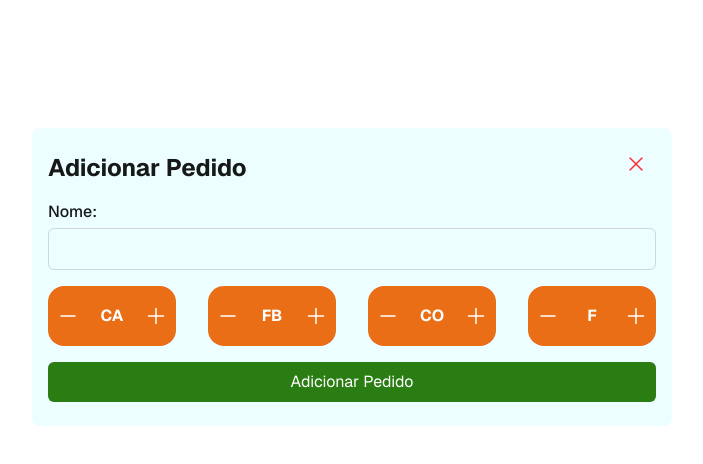
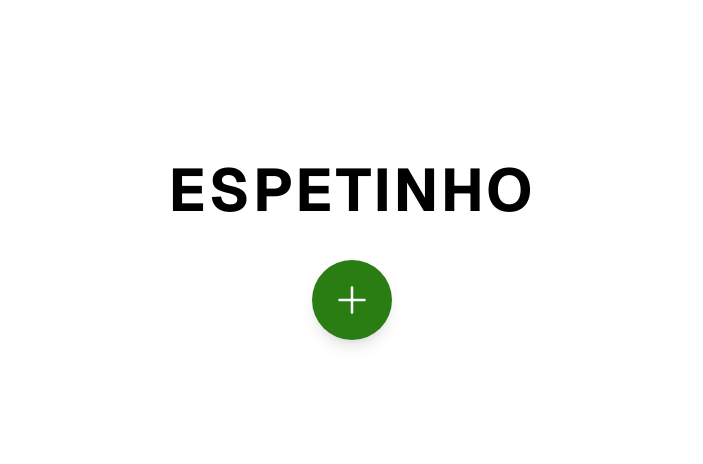
Before and after one commit to andrehsb/controle-pedidos, a Next.js app in the folder frontend/: page / in a window 1280 px wide. Shown: the top 464 px of the page, without its empty margins (288-991 px from the left). Built offline with nearby package versions, Linux system fonts and the light colour scheme.

Commit message:
feat: Adiciona botão de abrir modal

```diff
--- a/frontend/app/components/AddPedido.tsx
+++ b/frontend/app/components/AddPedido.tsx
@@ -10,7 +10,11 @@ type PedidoItens = {
     F: number;
 };
 
-export default function AddPedido() {
+type AddPedidoProps = {
+    closeModal: () => void;
+};
+
+export default function AddPedido({ closeModal }: AddPedidoProps) {
 
     const [itens, setItens] = useState({
         CA: 0,
@@ -38,13 +42,13 @@ export default function AddPedido() {
 
     const temItens = Object.values(itens).some(qtd => qtd > 0);
     return (
-        <section className='w-full bg-cyan-50 px-4 py-6 max-w-md lg:max-w-4xl mx-auto relative rounded-lg' >
+        <section className='w-full bg-[#F0EACD] px-4 py-6 max-w-md lg:max-w-4xl mx-auto relative rounded-lg' >
             <h2 className='text-2xl font-bold text-[#171918] mb-4' >
                 Adicionar Pedido
             </h2>
             <button
                 type="button"
-                onClick={zerarPedido}
+                onClick={closeModal}
                 className="absolute top-0.5 md:top-4 right-1 md:right-4 p-2 text-red-500 hover:text-red-600 hover:bg-red-50 rounded-full transition-colors"
                 title="Fechar Modal"
             >
@@ -55,10 +59,10 @@ export default function AddPedido() {
                     <label className='mb-1 font-medium text-[#171918]' >
                         Nome:
                     </label>
-                    <input type="text" className='text-[#171918] px-3 py-2 border border-gray-300 rounded-md focus:outline-none focus:ring-2 focus:ring-cyan-400' />
+                    <input type="text" className='text-[#171918] px-3 py-2 border border-gray-300 rounded-md focus:outline-none focus:ring-2 focus:ring-[#737373]' />
                 </div>
                 <div className='grid grid-cols-1 md:grid-cols-4 gap-4 md:gap-8' >
-                    <div className='bg-[#EA6E15] px-1 md:px-2 h-10 md:h-15 rounded-xl md:rounded-2xl flex items-center justify-between'>
+                    <div className='bg-[#0E0E0E] px-1 md:px-2 h-10 md:h-15 rounded-xl md:rounded-2xl flex items-center justify-between'>
                         <button type="button" onClick={() => updateQuantidade('CA', -1)}>
                             <MinusIcon className='size-4 md:size-6 text-white cursor-pointer' />
                         </button>
@@ -68,7 +72,7 @@ export default function AddPedido() {
                         </button>
                     </div>
 
-                    <div className='bg-[#EA6E15] px-1 md:px-2 h-10 md:h-15 rounded-xl md:rounded-2xl flex items-center justify-between'>
+                    <div className='bg-[#F08E09] px-1 md:px-2 h-10 md:h-15 rounded-xl md:rounded-2xl flex items-center justify-between'>
                         <button type="button" onClick={() => updateQuantidade('FB', -1)}>
                             <MinusIcon className='size-4 md:size-6 text-white cursor-pointer' />
                         </button>
@@ -78,7 +82,7 @@ export default function AddPedido() {
                         </button>
                     </div>
 
-                    <div className='bg-[#EA6E15] px-1 md:px-2 h-10 md:h-15 rounded-xl md:rounded-2xl flex items-center justify-between'>
+                    <div className='bg-[#833215] px-1 md:px-2 h-10 md:h-15 rounded-xl md:rounded-2xl flex items-center justify-between'>
                         <button type="button" onClick={() => updateQuantidade('CO', -1)}>
                             <MinusIcon className='size-4 md:size-6 text-white cursor-pointer' />
                         </button>
@@ -88,7 +92,7 @@ export default function AddPedido() {
                         </button>
                     </div>
 
-                    <div className='bg-[#EA6E15] px-1 md:px-2 h-10 md:h-15 rounded-xl md:rounded-2xl flex items-center justify-between'>
+                    <div className='bg-[#FFD21F] px-1 md:px-2 h-10 md:h-15 rounded-xl md:rounded-2xl flex items-center justify-between'>
                         <button type="button" onClick={() => updateQuantidade('F', -1)}>
                             <MinusIcon className='size-4 md:size-6 text-white cursor-pointer' />
                         </button>
@@ -98,13 +102,15 @@ export default function AddPedido() {
                         </button>
                     </div>
                 </div>
-                {temItens && (
+                {!temItens ? (
+                    <p className='text-gray-400 italic text-sm'>Nenhum item adicionado ainda.</p>
+                ) : (
                     <div className='bg-white p-4 rounded-lg border border-gray-200 mt-2 relative pr-12 animate-fade-in'>
 
                         <div className='flex flex-wrap gap-2'>
                             {Object.entries(itens).map(([nome, qtd]) => (
                                 qtd > 0 && (
-                                    <span key={nome} className='bg-cyan-100 text-cyan-800 px-3 py-1 rounded-full text-sm font-bold flex items-center gap-2'>
+                                    <span key={nome} className='bg-[#C47D64] text-[#572F21] px-3 py-1 rounded-full text-sm font-bold flex items-center gap-2'>
                                         {qtd}x {nome}
                                     </span>
                                 )
@@ -121,7 +127,7 @@ export default function AddPedido() {
                     </div>
                 )}
 
-                <button type="submit" className='bg-[#2A7D13] text-white px-4 py-2 rounded-md hover:bg-[#16430A] transition-colors cursor-pointer' >
+                <button type="submit" className='bg-[#545454] text-white px-4 py-2 rounded-md hover:bg-[#16430A] transition-colors cursor-pointer' >
                     Adicionar Pedido
                 </button>
             </form>
--- a/frontend/app/page.tsx
+++ b/frontend/app/page.tsx
@@ -1,11 +1,29 @@
-import Image from "next/image";
+'use client';
+import { useState } from "react";
 import AddPedido from "./components/AddPedido";
+import PlusIcon from "@heroicons/react/24/solid/esm/PlusIcon";
+
 export default function Home() {
+  const [isModalOpen, setIsModalOpen] = useState(false);
   return (
-    <div className="flex min-h-screen items-center justify-center bg-zinc-50 font-sans dark:bg-black">
-      <main className="flex min-h-screen w-full max-w-3xl flex-col items-center justify-between py-32 px-16 bg-white dark:bg-black sm:items-start">
+    <div className="min-h-screen w- bg-white dark:bg-black font-sans">
+      <main className="flex min-h-screen w-full flex-col items-center justify-start pt-24 md:pt-40 gap-10">
+        <h1 className="text-4xl md:text-6xl font-bold text-black dark:text-white tracking-wider">
+          ESPETINHO
+        </h1>
+        <button
+          onClick={() => setIsModalOpen(true)}
+          className="bg-[#2A7D13] w-20 h-20 rounded-full flex items-center justify-center shadow-lg hover:bg-[#22630f] hover:scale-110 transition-all duration-300 group"
+          title="Novo Pedido"
+        >
+          <PlusIcon className="size-10 text-white group-hover:rotate-90 transition-transform duration-300" />
+        </button>
 
-        <AddPedido></AddPedido>
+        {isModalOpen && (
+          <div className="fixed inset-0 z-50 flex items-center justify-center bg-black/60 backdrop-blur-sm p-4 animate-fade-in">
+            <AddPedido closeModal={() => setIsModalOpen(false)} />
+          </div>
+        )}
 
       </main>
     </div>
```
